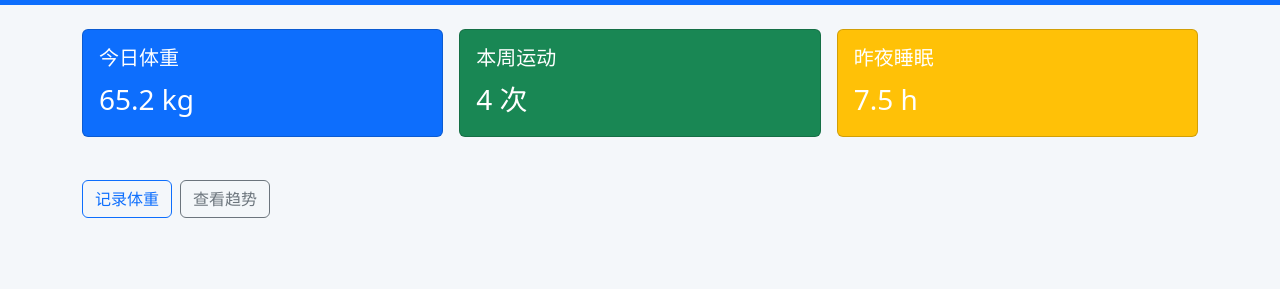
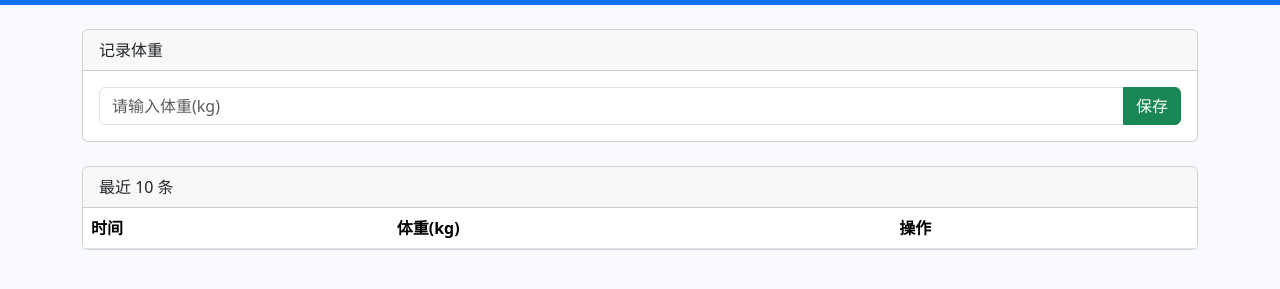
Before and after one commit to tangguoxi/-, a plain HTML site: page index.html in a window 1280 px wide. Shown: the part 45-334 px from the top of the page. Drawn offline with nearby package versions, Linux system fonts and the light colour scheme.

Commit message:
feat: 新增体重记录功能（Vue3 + localStorage）

```diff
--- a/index.html
+++ b/index.html
@@ -2,58 +2,78 @@
 <html lang="zh-CN">
 <head>
   <meta charset="UTF-8">
-  <title>健康管理系统</title>
-  <!-- 国内可访问的 Bootstrap CDN -->
+  <title>健康管理系统 - 体重记录</title>
   <link href="https://cdn.staticfile.net/bootstrap/5.3.2/css/bootstrap.min.css" rel="stylesheet">
   <style>
-    body{background:#f4f7fa}
-    .card{margin-bottom:1.2rem}
+    body{background:#f7f9fc}
   </style>
 </head>
 <body>
   <nav class="navbar navbar-dark bg-primary">
-    <div class="container">
-      <span class="navbar-brand mb-0 h1">健康管理系统</span>
-    </div>
+    <div class="container"><span class="navbar-brand mb-0 h1">健康管理系统</span></div>
   </nav>
 
-  <div class="container py-4">
-    <!-- 三个数据卡片 -->
-    <div class="row g-3">
-      <div class="col-sm-4">
-        <div class="card text-white bg-primary">
-          <div class="card-body">
-            <h5 class="card-title">今日体重</h5>
-            <p class="card-text fs-3">65.2 kg</p>
-          </div>
-        </div>
-      </div>
-      <div class="col-sm-4">
-        <div class="card text-white bg-success">
-          <div class="card-body">
-            <h5 class="card-title">本周运动</h5>
-            <p class="card-text fs-3">4 次</p>
-          </div>
-        </div>
-      </div>
-      <div class="col-sm-4">
-        <div class="card text-white bg-warning">
-          <div class="card-body">
-            <h5 class="card-title">昨夜睡眠</h5>
-            <p class="card-text fs-3">7.5 h</p>
-          </div>
+  <div class="container py-4" id="app">
+    <!-- 新增记录 -->
+    <div class="card mb-4">
+      <div class="card-header">记录体重</div>
+      <div class="card-body">
+        <div class="input-group">
+          <input type="number" class="form-control" v-model.number="weight" step="0.1" placeholder="请输入体重(kg)">
+          <button class="btn btn-success" @click="addWeight">保存</button>
         </div>
       </div>
     </div>
 
-    <!-- 快速操作按钮 -->
-    <div class="d-flex mt-4 gap-2">
-      <button class="btn btn-outline-primary">记录体重</button>
-      <button class="btn btn-outline-secondary">查看趋势</button>
+    <!-- 最近记录 -->
+    <div class="card">
+      <div class="card-header">最近 10 条</div>
+      <div class="card-body p-0">
+        <table class="table table-hover mb-0">
+          <thead><tr><th>时间</th><th>体重(kg)</th><th>操作</th></tr></thead>
+          <tbody>
+            <tr v-for="(item,i) in list" :key="i">
+              <td>{{ item.date }}</td>
+              <td>{{ item.weight }}</td>
+              <td><button class="btn btn-sm btn-outline-danger" @click="del(i)">删除</button></td>
+            </tr>
+          </tbody>
+        </table>
+      </div>
     </div>
   </div>
 
-  <!-- 国内可访问的 JS CDN -->
-  <script src="https://cdn.staticfile.net/bootstrap/5.3.2/js/bootstrap.bundle.min.js"></script>
+  <!-- Vue3 CDN -->
+  <script src="https://cdn.staticfile.net/vue/3.4.0/vue.global.prod.min.js"></script>
+  <script>
+    const { createApp } = Vue;
+    createApp({
+      data() {
+        return {
+          weight: '',
+          list: JSON.parse(localStorage.getItem('weights')||'[]')
+        }
+      },
+      methods: {
+        addWeight(){
+          if(!this.weight) return;
+          this.list.unshift({
+            weight: this.weight,
+            date: new Date().toLocaleString('zh-CN')
+          });
+          this.list = this.list.slice(0,10);   // 只保留 10 条
+          this.save();
+          this.weight = '';
+        },
+        del(i){
+          this.list.splice(i,1);
+          this.save();
+        },
+        save(){
+          localStorage.setItem('weights', JSON.stringify(this.list));
+        }
+      }
+    }).mount('#app');
+  </script>
 </body>
 </html>
```
